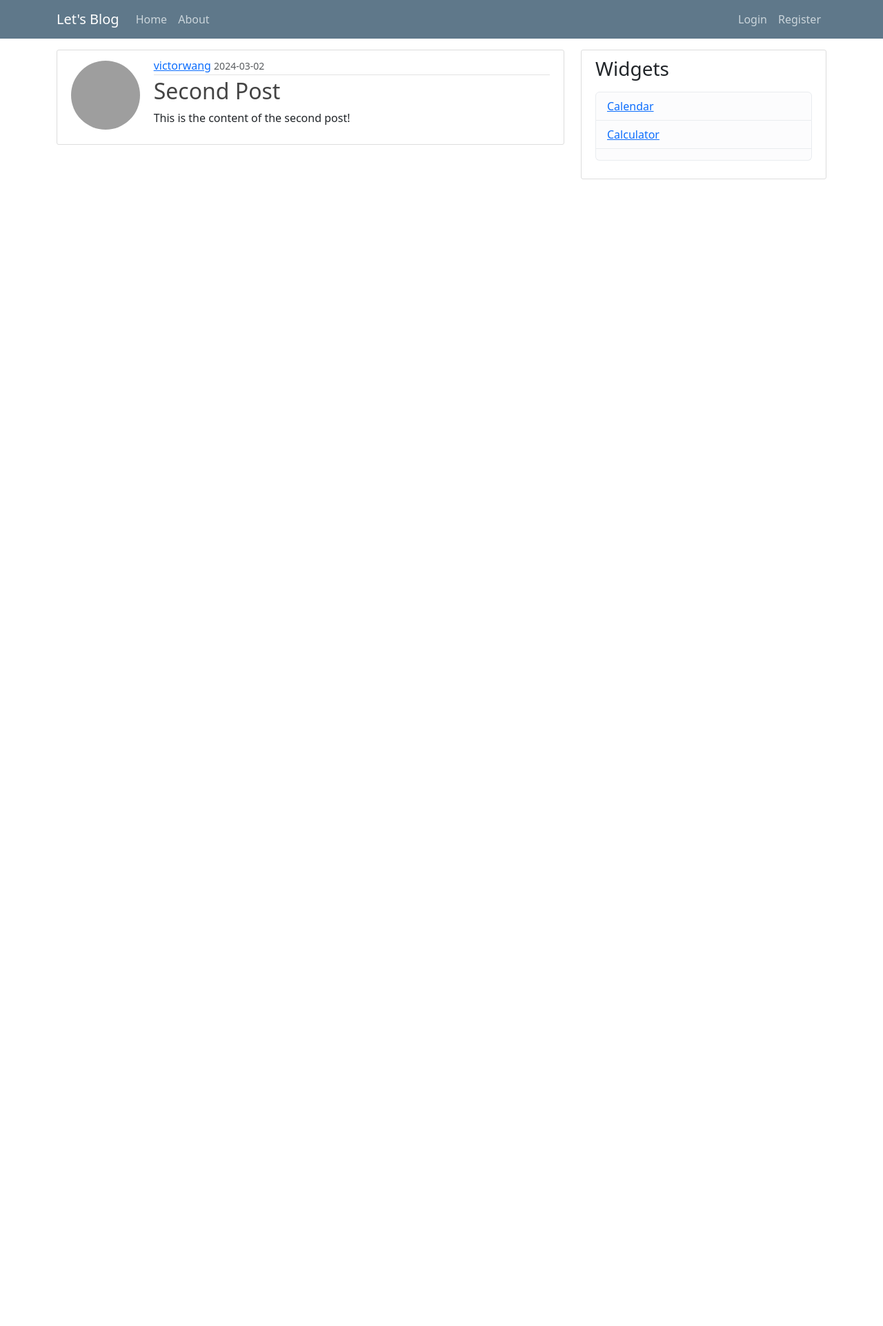
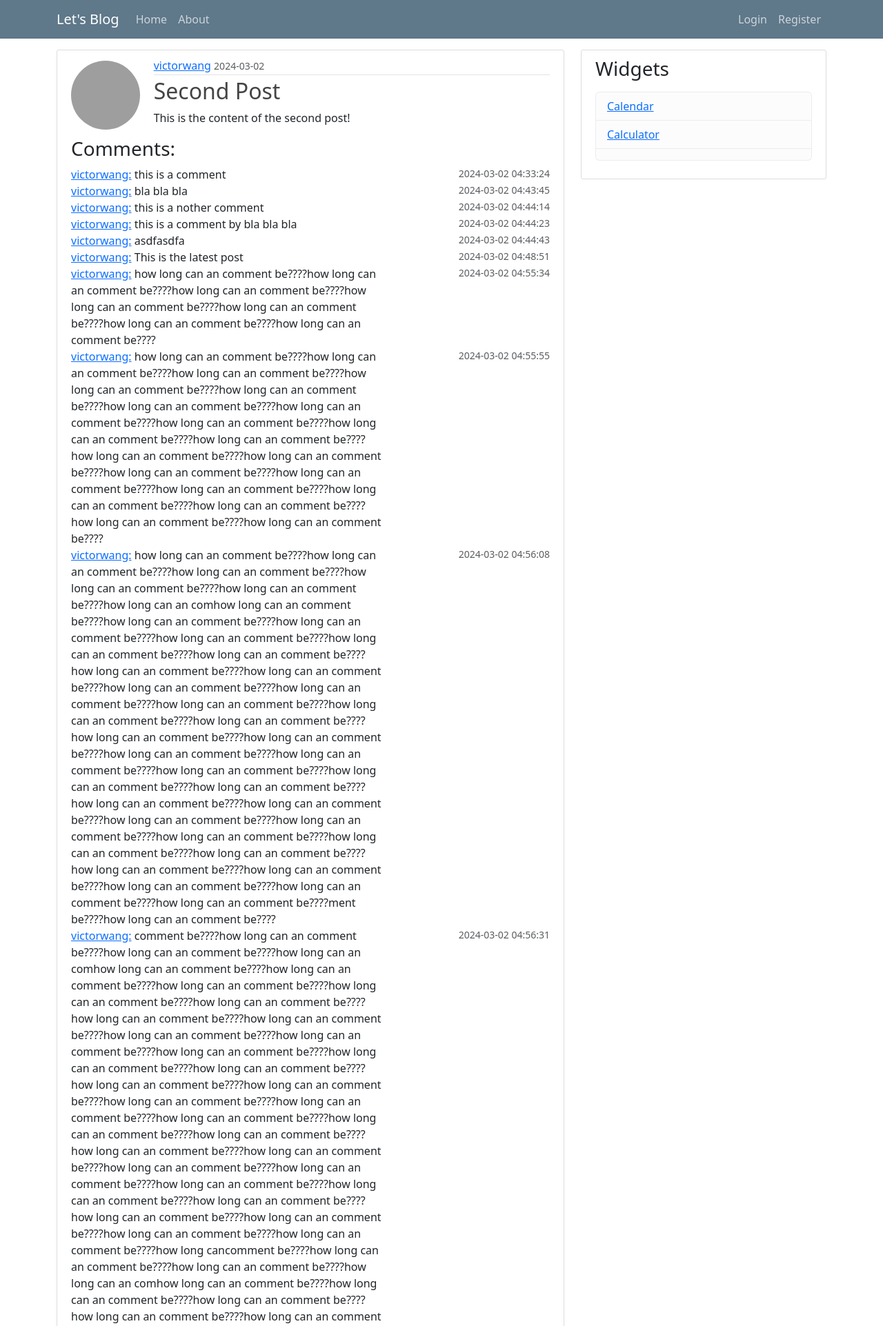
Before and after one commit to hongjenwang/flaskblog, a Flask app: page /post/2 in a window 1280 px wide. Shown: the top 1923 px of the page at 69% size. Before the commit the page ends 260 px from the top, so only its background shows below. Run offline with Flask 3, Linux system fonts and the light colour scheme; grey boxes are pictures that could not be loaded.

Commit message:
add comment functionality

```diff
--- a/flaskblog/routes.py
+++ b/flaskblog/routes.py
@@ -4,10 +4,11 @@ from PIL import Image
 from flask import render_template, url_for, flash, redirect, request, abort, url_for
 from flaskblog import app, db, bcrypt, mail
 from flaskblog.forms import RegistrationForm, LoginForm, UpdateAccountForm, PostForm, RequestResetForm, ResetPasswordForm
-from flaskblog.models import User, Post
+from flaskblog.models import User, Post, Comment
 from flask_login import login_user, current_user, logout_user, login_required
 from sqlalchemy import desc
 from flask_mail import Message
+from datetime import datetime
 
 @app.route("/")
 @app.route("/home")
@@ -104,7 +105,7 @@ def new_post():
 @app.route("/post/<int:post_id>")
 def post(post_id):
     post = Post.query.get_or_404(post_id)
-    return render_template('post.html', title=post.title, post=post)
+    return render_template('post.html', title=post.title, post=post, datetime=datetime, user=current_user)
 
 @app.route("/post/<int:post_id>/update", methods=['GET', 'POST'])
 @login_required
@@ -181,6 +182,24 @@ def reset_token(token):
         return redirect(url_for('login'))
     return render_template('reset_token.html', title='Reset Password', form=form)
 
+@app.route("/create-comment/<post_id>", methods=['GET', 'POST'])
+@login_required
+def create_comment(post_id):
+    text = request.form.get('text')
+
+    if not text:
+        flash(f'Please write something in the comment!', 'warning')
+    else:
+        post = Post.query.get(post_id)
+        if post:
+            comment = Comment(content=text, user_id=current_user.id, post_id=post_id)
+            db.session.add(comment)
+            db.session.commit()
+        else:
+            flash(f'post does not exist', 'warning')
+
+    return redirect(url_for('post', post_id=post_id))
+
 @app.route("/calendar")
 def calendar():
     return render_template("calendar.html")
--- a/flaskblog/templates/post.html
+++ b/flaskblog/templates/post.html
@@ -18,13 +18,48 @@
                     <div>
                         <a class="btn btn-secondary btn-sm mt-1 mb-1"
                             href="{{ url_for('update_post', post_id=post.id) }}">Update</a>
-                        <button type="button" class="btn btn-danger btn-sm m-1" data-bs-toggle="modal"
+                        <button type="button" class="btn btn-danger btn-xs m-1" data-bs-toggle="modal"
                             data-bs-target="#deleteModal">DELETE</button>
                     </div>
                     {% endif %}
                 </div>
                 <h2 class="article-title">{{ post.title }}</h2>
                 <p class="article-content" style="max-width: 100%; overflow-wrap: break-word;">{{ post.content }}</p>
+            </div>
+        </div>
+        <div>
+            <div>
+                {% if post.comments %}
+                <h3>Comments:</h3>
+                {% endif %}
+                {% for comment in post.comments %}
+                <div class="row align-items-start"> <!-- Added align-items-start -->
+                    <div class="col-md-8"> <!-- Adjusted column width -->
+                        <div>
+                            <a href="/user/{{comment.author.username}}">{{comment.author.username}}:</a>
+                            {{comment.content}}
+                        </div>
+                    </div>
+                    <div class="col-md-4"> <!-- Adjusted column width -->
+                        <div class="d-flex justify-content-end"> <!-- Added justify-content-end -->
+                            <small class="text-muted">{{ comment.date_posted.strftime('%Y-%m-%d %H:%M:%S') }}</small>
+                            {% if user.is_authenticated %}
+                            {% if user.id == comment.user_id or user.id == post.user_id %}
+                            <div class="btn-group ms-2"> <!-- Added ms-2 -->
+                                <button type="button" class="btn btn-xs btn-primary dropdown-toggle"
+                                    data-bs-toggle="dropdown"></button>
+                                <ul class="dropdown-menu">
+                                    <li>
+                                        <a href="/delete-comment/{{ comment.id }}" class="dropdown-item">Delete</a>
+                                    </li>
+                                </ul>
+                            </div>
+                            {% endif %}
+                            {% endif %}
+                        </div>
+                    </div>
+                </div>
+                {% endfor %}
             </div>
         </div>
     </div>
@@ -49,4 +84,8 @@
         </div>
     </div>
 </div>
+<form class="input-group mb-3" method="POST" action="/create-comment/{{post.id}}">
+    <input type="text" id="text" name="text" class="form-control" placeholder="Comment something!" />
+    <button type="submit" class="btn btn-primary">Comment</button>
+</form>
 {% endblock content %}
```
Also changed, not shown: flaskblog/models.py (+13 -0 lines), requirements.txt (added, +27 -0 lines), flaskblog/static/profile_pics/0e3d9583102aa663.webp (added), flaskblog/static/profile_pics/2a0a42eb595e9948.jpeg (added), instance/site.db, 1 other file.
